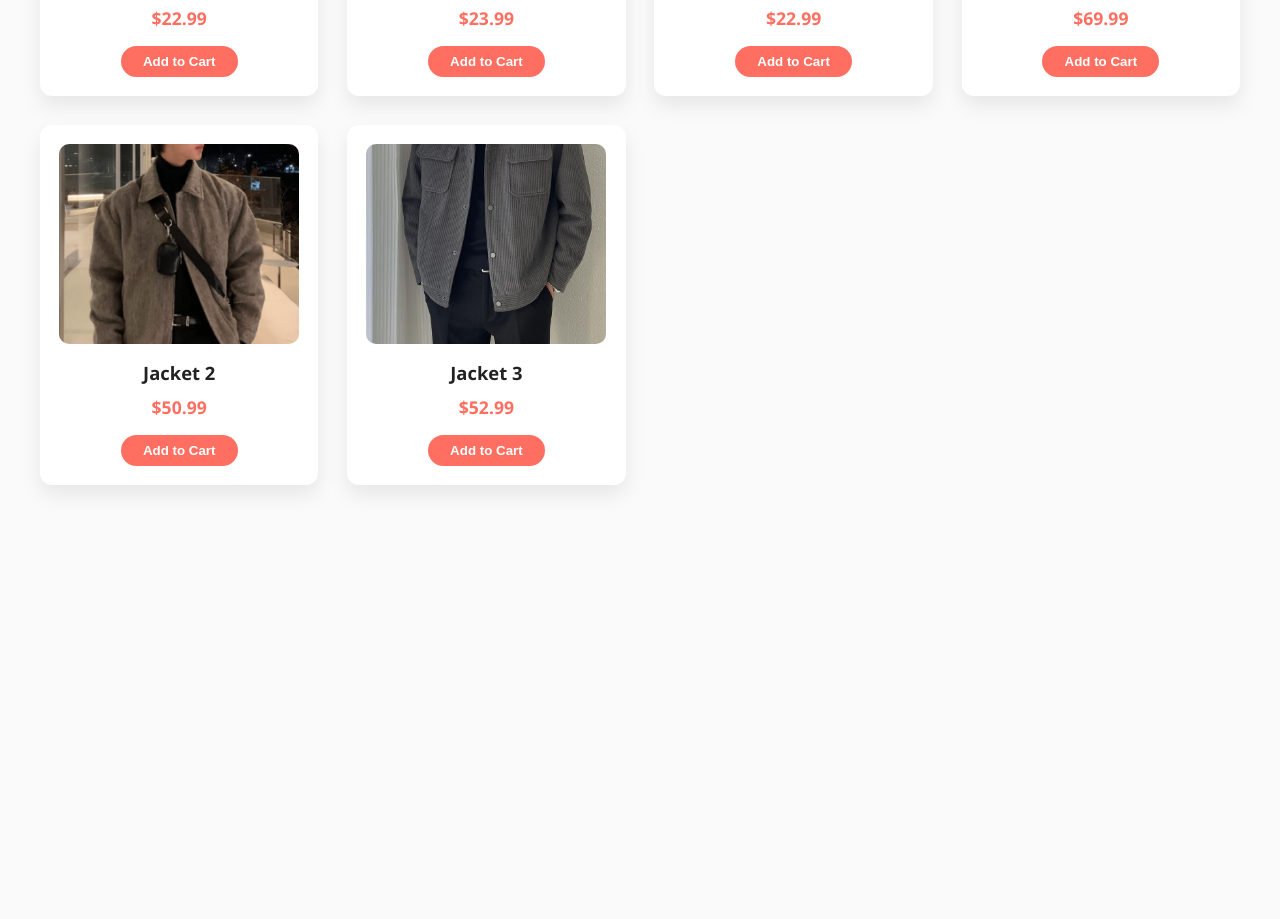
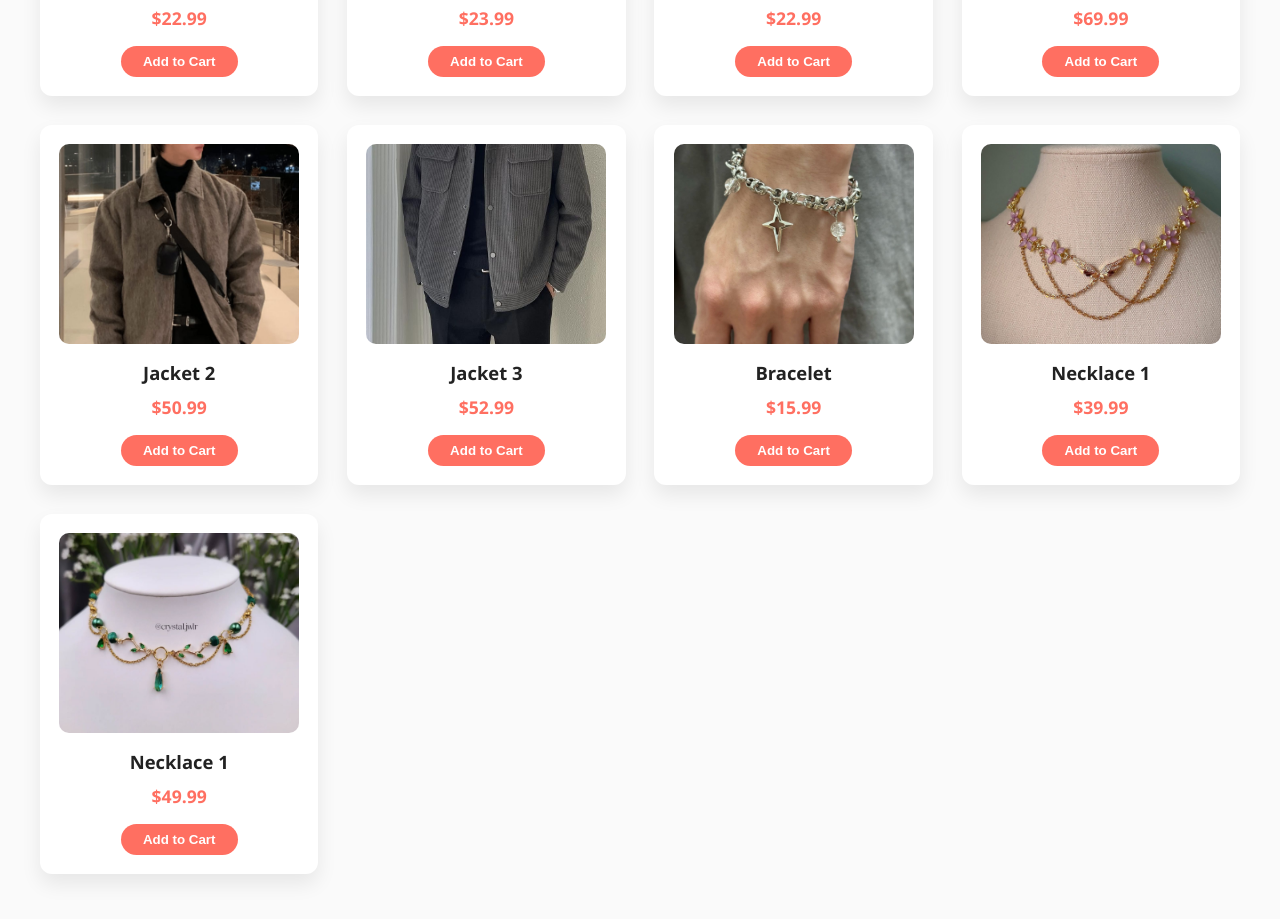
Before and after one commit to Kallmeru/Group-Project-, a plain HTML site: page Products/products.html in a window 1280 px wide. Shown: the part 852-1771 px from the top of the page. Before the commit the page ends 1385 px from the top, so only its background shows below. Drawn offline with nearby package versions, Linux system fonts and the light colour scheme.

Commit message:
Everything is refined

```diff
--- a/Products/products.html
+++ b/Products/products.html
@@ -7,6 +7,7 @@
   <link rel="stylesheet" href="/Products/style.css" />
   <script src="https://code.jquery.com/jquery-3.6.0.min.js"></script>
   <script src="products.js" defer></script>
+  <link rel="icon" type="image/png" href="/Home/images/favicon.png">
 </head>
 <body>
 
@@ -95,8 +96,25 @@
   <p>$52.99</p>
   <button class="add-to-cart" data-name="Wow Jacket ;) " data-price="52.99">Add to Cart</button>
 </div>
-
-
+<!--Asscessories-->
+<div class="product-card" data-category="men">
+  <img src="images/As3.jpg" alt="Bracelet 3" />
+  <h3>Bracelet </h3>
+  <p>$15.99</p>
+  <button class="add-to-cart" data-name="Nice, Choice " data-price="15.99">Add to Cart</button>
+</div>
+<div class="product-card" data-category="women">
+  <img src="images/As1.jpg" alt="Necklace 1" />
+  <h3>Necklace 1</h3>
+  <p>$39.99</p>
+  <button class="add-to-cart" data-name="pretty " data-price="39.99">Add to Cart</button>
+</div>
+<div class="product-card" data-category="women">
+  <img src="images/As2.jpg" alt="Necklace 2" />
+  <h3>Necklace 1</h3>
+  <p>$49.99</p>
+  <button class="add-to-cart" data-name="very pretty " data-price="49.99">Add to Cart</button>
+</div>
   </section>
 
 </body>
```
Also changed, not shown: Cart/cart.css (+20 -0 lines), Cart/cart.html (+4 -1 lines), Home/index.html (+1 -1 lines), Products/images/As1.jpg (added), Products/images/As2.jpg (added), Products/images/As3.jpg (added).
